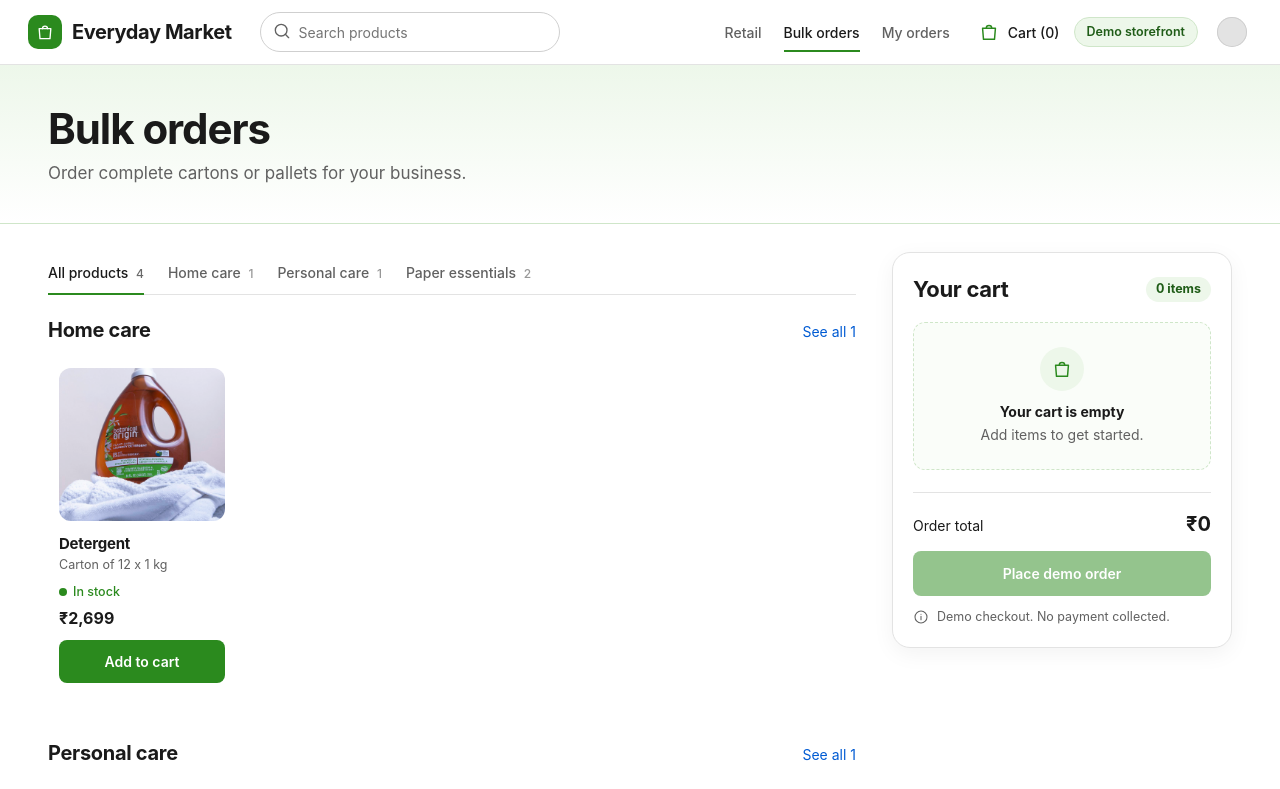
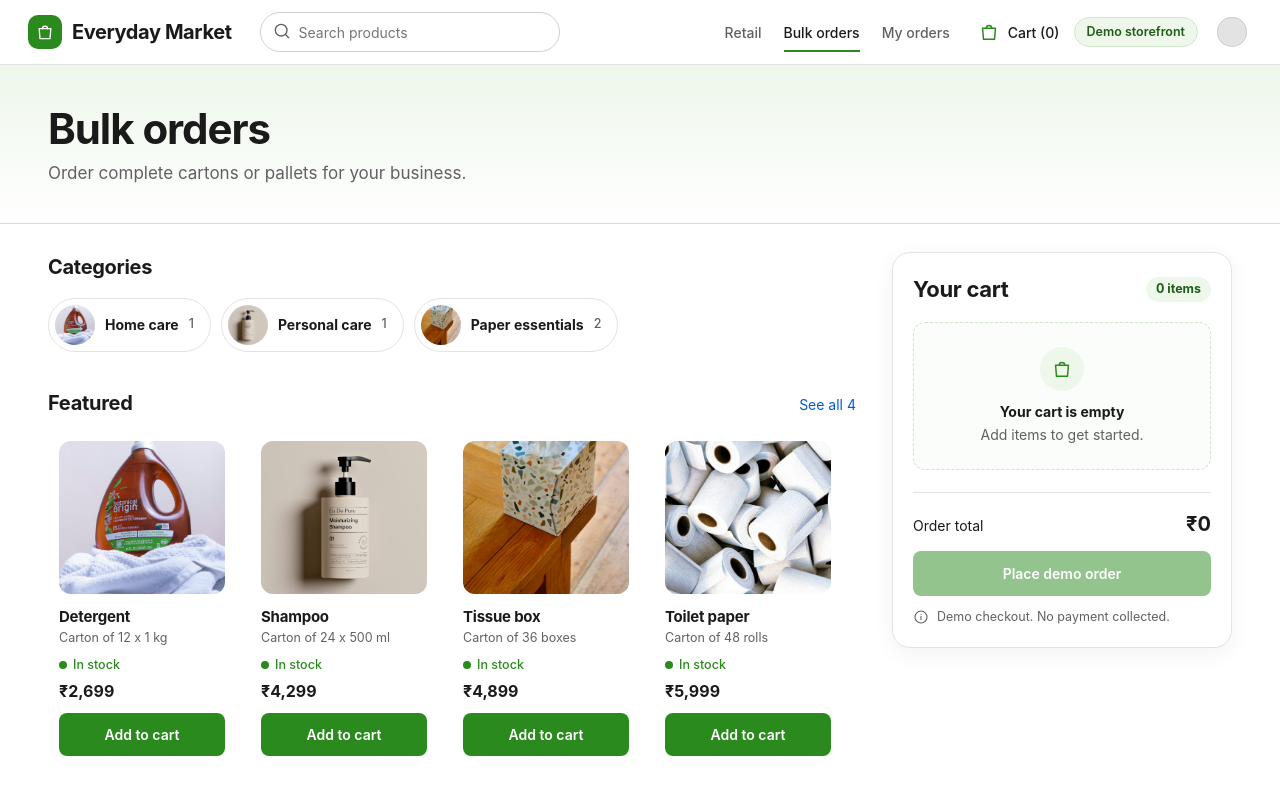
Before and after one commit to RaunakDasgupta/storefront-frontend, a React (Vite) app: page /bulk in a window 1280 px wide. Shown: the top 789 px of the page. Built offline with nearby package versions, Linux system fonts and the light colour scheme.

Commit message:
Landing page: one Featured row and a proper Categories strip
Replace the per-category rows and the All products tab with a Categories
strip of photo chips and a single scrollable Featured row. See more / See
all open the full list; category chips open a category and toggle back.

```diff
--- a/src/customer/customer.css
+++ b/src/customer/customer.css
@@ -24,10 +24,6 @@
 
   /* retail / bulk: products on the left, cart on the right */
   & .shop { display: grid; grid-template-columns: minmax(0, 1fr) 340px; gap: 36px; align-items: start; }
-  & .cats { display: flex; flex-wrap: wrap; gap: 6px 24px; margin-bottom: 20px; border-bottom: 1px solid var(--line); }
-  & .cats button { padding: 10px 0; margin-bottom: -1px; border: 0; border-bottom: 2px solid transparent; background: none; font: inherit; font-weight: 550; color: var(--muted); cursor: pointer; }
-  & .cats button:hover { color: var(--ink); }
-  & .cats button[aria-pressed="true"] { color: var(--ink); border-bottom-color: var(--green); }
 
   & .grid { display: grid; grid-template-columns: repeat(auto-fill, minmax(168px, 1fr)); gap: 24px 18px; }
   & .size { margin: 1px 0 0; font-size: 12.5px; color: var(--muted); }
@@ -75,7 +71,6 @@
   & .bulk-banner .btn:hover { background: #fff; transform: translateY(-1px); }
 
   /* category tabs with counts */
-  & .cats button span { margin-left: 4px; font-size: 12px; font-weight: 500; opacity: .65; }
 
   /* product cards */
   & .pcard { display: flex; flex-direction: column; padding: 10px 10px 12px; border: 1px solid transparent; border-radius: 16px; transition: border-color .2s, box-shadow .2s, transform .2s; }
@@ -91,8 +86,21 @@
   & .in-cart .qty span { font-weight: 700; color: var(--forest); }
 
 
+
+  /* categories: a proper strip of photo chips */
+  & .block-title { font-size: 20px; font-weight: 750; margin: 0 0 12px; }
+  & .cat-strip { display: flex; gap: 10px; margin: 0 -4px 30px; padding: 4px 4px 6px; overflow-x: auto; scrollbar-width: none; }
+  & .cat-chip { flex: none; display: inline-flex; align-items: center; gap: 10px; padding: 6px 16px 6px 6px; border: 1px solid var(--line); border-radius: 999px; background: #fff; font: inherit; font-weight: 650; color: var(--ink); cursor: pointer; transition: border-color .2s, box-shadow .2s, background .2s, transform .2s; }
+  & .cat-chip .pimg { width: 40px; height: 40px; aspect-ratio: 1; border-radius: 50%; }
+  & .cat-chip small { font-size: 12.5px; font-weight: 500; color: var(--muted); }
+  & .cat-chip:hover { border-color: var(--green); box-shadow: 0 4px 14px rgba(43,138,30,.15); transform: translateY(-1px); }
+  & .cat-chip[aria-pressed="true"] { background: var(--green); border-color: var(--green); color: #fff; }
+  & .cat-chip[aria-pressed="true"] small { color: rgba(255,255,255,.85); }
+  & .list-head h2 { display: flex; align-items: baseline; gap: 10px; }
+  & .list-head h2 .muted { font-size: 13px; font-weight: 500; }
+
   /* overview rows: one scrollable row per category, then a See more tile */
-  & .row-section { margin-bottom: 28px; }
+  & .row-section { margin-bottom: 24px; }
   & .row-head { display: flex; align-items: baseline; justify-content: space-between; gap: 12px; margin-bottom: 8px; }
   & .row-head h2 { font-size: 20px; font-weight: 750; }
   & .row-wrap { position: relative; }
@@ -189,8 +197,6 @@
     & h1 { font-size: 27px; }
     & .topbar { padding: 10px 16px; }
     & .pill, & .cart-word { display: none; }
-    & .cats { flex-wrap: nowrap; overflow-x: auto; scrollbar-width: none; margin-inline: -16px; padding-inline: 16px; gap: 20px; }
-    & .cats button { flex: none; white-space: nowrap; }
     & .grid { grid-template-columns: 1fr 1fr; gap: 14px 10px; }
     & .pcard { padding: 8px 8px 10px; }
     & .row-item { flex-basis: calc(50% - 8px); min-width: 150px; }
--- a/src/customer/pages/Shop.tsx
+++ b/src/customer/pages/Shop.tsx
@@ -2,7 +2,7 @@ import { useRef } from "react";
 import { Link, useSearchParams } from "react-router-dom";
 import { useCatalog } from "../../shared/catalog";
 import type { Channel, Product } from "../../shared/data";
-import { Icon } from "../../shared/ui";
+import { Icon, ProductImage } from "../../shared/ui";
 import { useMyOrders } from "../myOrders";
 import { BulkBanner, CartPanel, OrderSummary, ProductCard } from "../parts";
 
@@ -38,7 +38,7 @@ function Section({ title, items, to }: { title: string; items: Product[]; to: st
             <Link to={to} className="see-more">
               <span className="see-more-icon"><Icon name="arrow" /></span>
               <strong>See more</strong>
-              <span>{more} more in {title}</span>
+              <span>{more} more {more === 1 ? "product" : "products"}</span>
             </Link>
           )}
         </div>
@@ -53,7 +53,7 @@ function Section({ title, items, to }: { title: string; items: Product[]; to: st
   );
 }
 
-/** Retail (/) and Bulk orders (/bulk): intro, category tabs, product grid and the cart beside it. Search comes from the header (?q=). */
+/** Retail (/) and Bulk orders (/bulk): intro, categories, one Featured row (or the full list once a category, search or See more is chosen) and the cart beside it. Search comes from the header (?q=). */
 export function Shop({ channel }: { channel: Channel }) {
   const { products } = useCatalog();
   const orders = useMyOrders();
@@ -66,14 +66,18 @@ export function Shop({ channel }: { channel: Channel }) {
   const shown = inChannel.filter((p) => (!category || p.category === category) && (!q || `${p.name} ${p.size ?? ""} ${p.category}`.toLowerCase().includes(q)));
 
   const base = channel === "bulk" ? "/bulk" : "/";
-  // no search or category picked: show one row per category; otherwise show the full filtered list
-  const overview = !category && !q;
+  const all = params.get("view") === "all";
+  // nothing picked: show a single Featured row. A category, a search or See more shows the full list instead.
+  const overview = !category && !q && !all;
 
   function pick(c: string) {
     const next = new URLSearchParams(params);
-    c ? next.set("category", c) : next.delete("category");
+    next.delete("view");
+    category === c ? next.delete("category") : next.set("category", c);
     setParams(next, { replace: true });
   }
+
+  const heading = category || (q ? "Search results" : "All products");
 
   return (
     <>
@@ -94,22 +98,39 @@ export function Shop({ channel }: { channel: Channel }) {
 
         <div className="shop">
           <div className="shop-main">
-            <div className="cats" role="group" aria-label="Categories">
-              <button aria-pressed={!category} onClick={() => pick("")}>All products <span>{inChannel.length}</span></button>
-              {categories.map((c) => <button key={c} aria-pressed={category === c} onClick={() => pick(c)}>{c} <span>{inChannel.filter((p) => p.category === c).length}</span></button>)}
+            <section aria-labelledby="cats-title">
+              <h2 id="cats-title" className="block-title">Categories</h2>
+              <div className="cat-strip" role="group" aria-label="Categories">
+                {categories.map((c) => {
+                  const first = inChannel.find((p) => p.category === c)!;
+                  return (
+                    <button key={c} className="cat-chip" aria-pressed={category === c} onClick={() => pick(c)}>
+                      <ProductImage p={first} small />
+                      <span>{c}</span>
+                      <small>{inChannel.filter((p) => p.category === c).length}</small>
+                    </button>
+                  );
+                })}
               </div>
+            </section>
 
             {overview ? (
-              categories.map((c) => (
-                <Section key={c} title={c} items={inChannel.filter((p) => p.category === c)} to={`${base}?category=${encodeURIComponent(c)}`} />
-              ))
-            ) : shown.length === 0 ? (
+              <Section title="Featured" items={inChannel} to={`${base}?view=all`} />
+            ) : (
+              <>
+                <div className="row-head list-head">
+                  <h2>{heading} <span className="muted">{shown.length} {shown.length === 1 ? "product" : "products"}</span></h2>
+                  <Link to={base} className="link">Back to featured</Link>
+                </div>
+                {shown.length === 0 ? (
                   <div className="empty">
                     <h2>No products found</h2>
                     <p className="muted">Try a different search or category.</p>
                   </div>
                 ) : (
                   <div className="grid">{shown.map((p) => <ProductCard key={p.id} p={p} />)}</div>
+                )}
+              </>
             )}
           </div>
           <CartPanel />
```
Also changed, not shown: 1 other file (tests, documents, lock files or other folders). Lines whose indentation alone changed are shown as unchanged.
